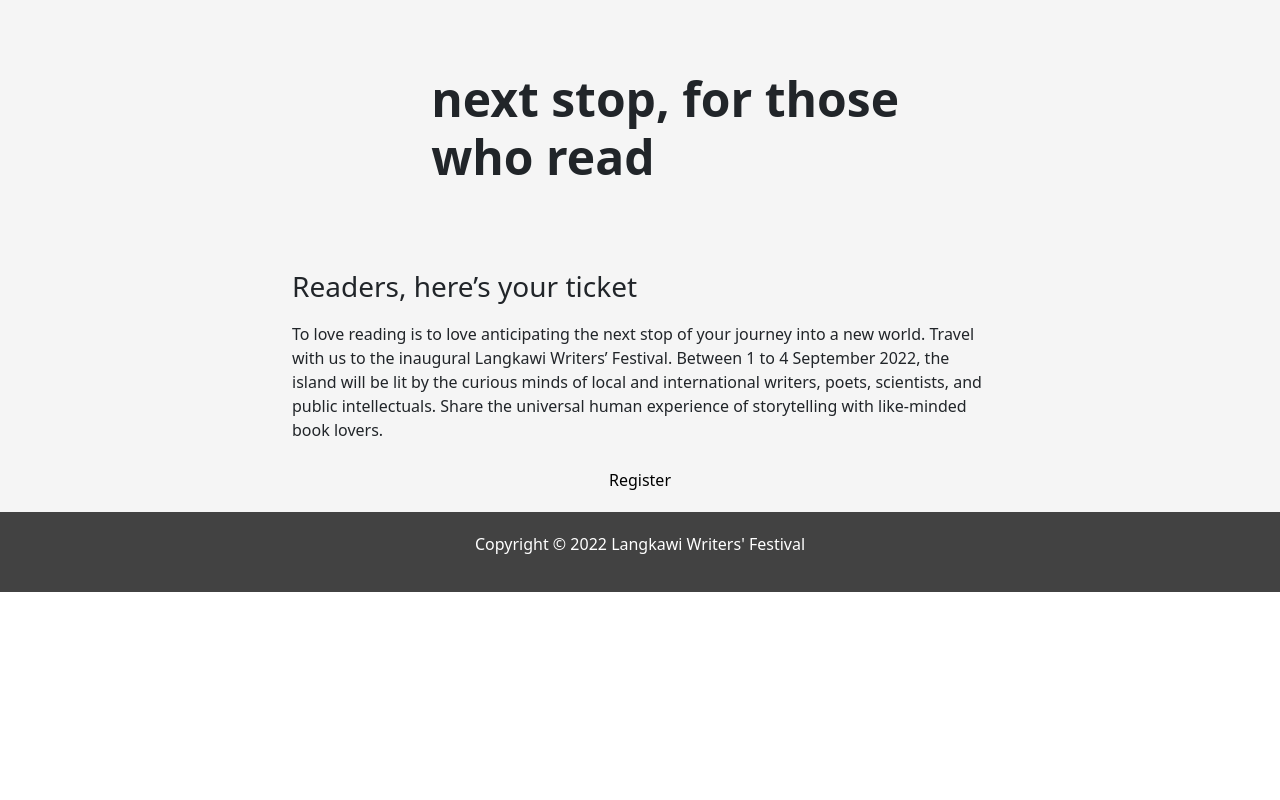
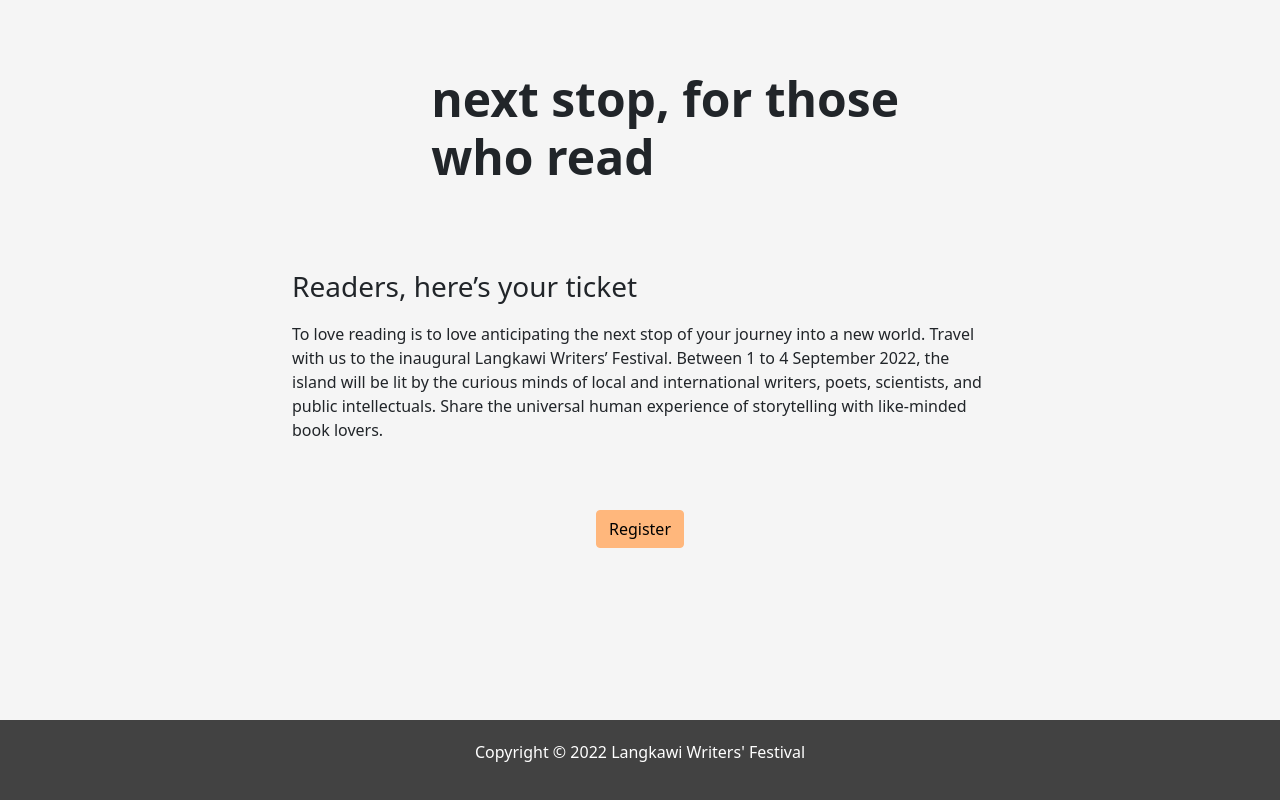
Before and after one commit to bazilzainal/nextjs-lafest, a Next.js app: page / in a window 1280 px wide. Shown: the part 899-1699 px from the top of the page. Before the commit the page ends 1491 px from the top, so only its background shows below. Built offline with nearby package versions, Linux system fonts and the light colour scheme.

Commit message:
Adjust primary color, reposition button

```diff
--- a/pages/index.js
+++ b/pages/index.js
@@ -5,7 +5,7 @@ import utilStyles from "../styles/utils.module.css";
 import Hero from "../components/hero";
 import Section from "../components/section";
 import profilePicture from "../public/images/garden.jpg";
-import Link from "next/link";
+import Button from "react-bootstrap/Button";
 
 export default function Home() {
     return (
@@ -29,10 +29,14 @@ export default function Home() {
                         public intellectuals. Share the universal human experience of storytelling with like-minded book
                         lovers.
                     </p>
-
-                    <a href="/register" className={utilStyles.button}>
+                </Section>
+                <Section size="Sm">
+                    <Button href="/register" variant="primary">
                         Register
-                    </a>
+                    </Button>
+                    {/* <a href="/register" className={utilStyles.button}>
+                        Register
+                    </a> */}
                 </Section>
             </Layout>
         </>
--- a/scss/custom.scss
+++ b/scss/custom.scss
@@ -1,4 +1,4 @@
-$primary: #d96200;
+$primary: #ffb77c;
 $danger: #ff4136;
 
 @import "bootstrap/scss/bootstrap.scss";
```
